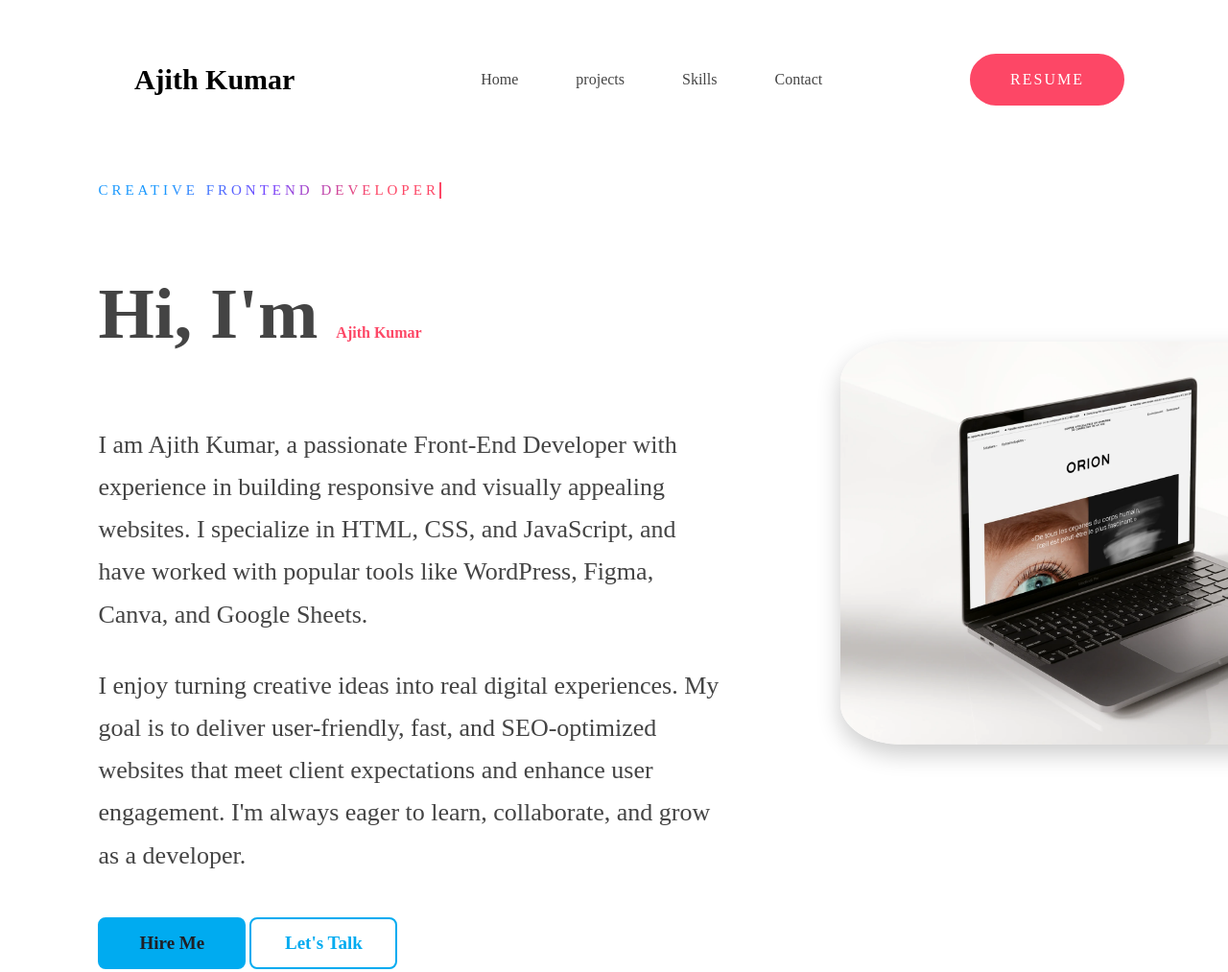
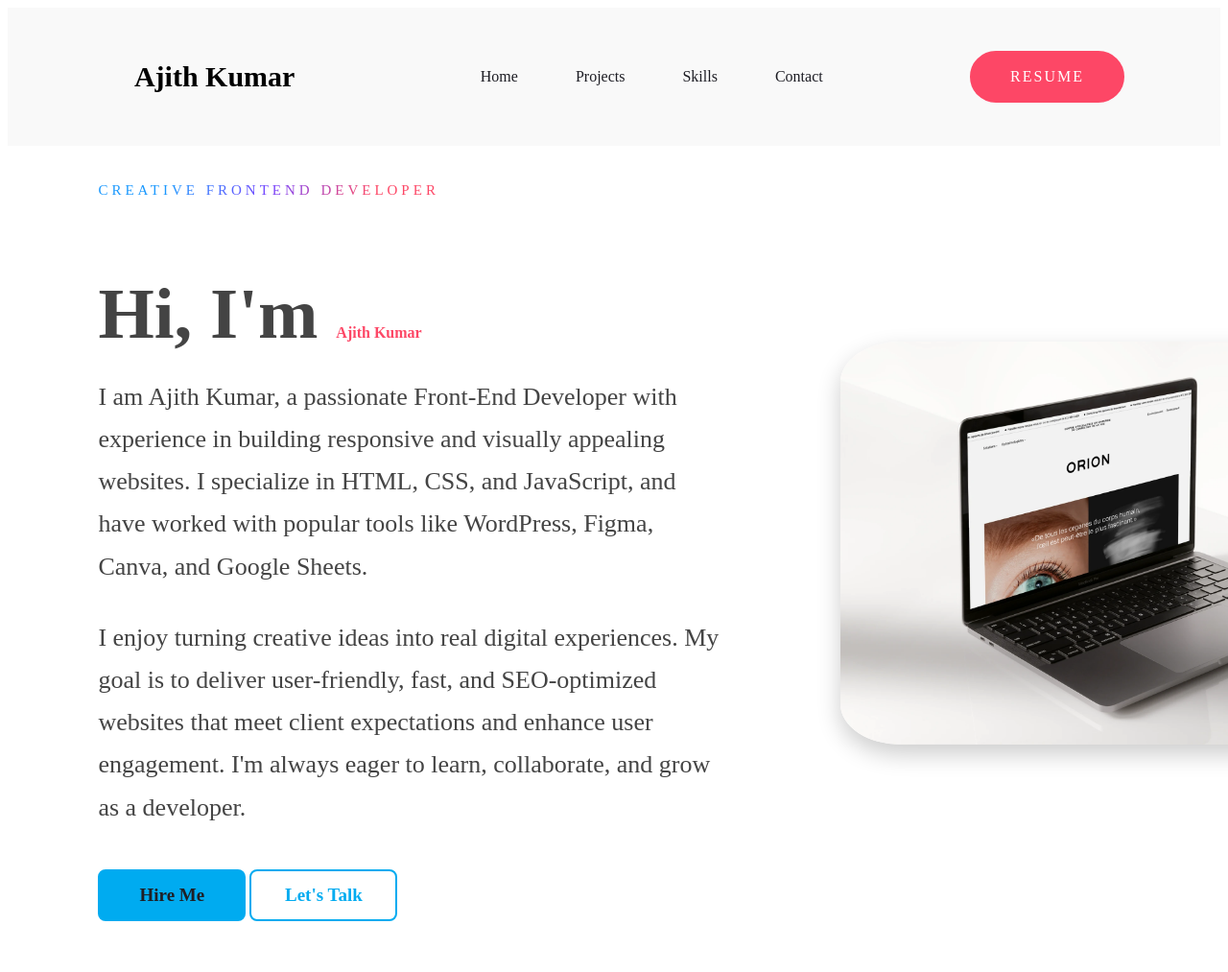
Before and after one commit to Ajai8027/My-Portfolio, a plain HTML site: page index.html in a window 1280 px wide. Shown: the top 1013 px of the page at 96% size. Drawn offline with nearby package versions, Linux system fonts and the light colour scheme.

Commit message:
change nav bar to index.html and projects.html files

```diff
--- a/Projects/style.css
+++ b/Projects/style.css
@@ -5,131 +5,108 @@
 
 }
 
+a {
+     text-decoration: none;
+ }
 
-a {
 
-    text-decoration: none;
+ .menu-icon {
+     display: none;
+     font-size: 28px;
+     cursor: pointer;
+ }
+
+ nav {
+     display: flex;
+     align-items: center;
+     justify-content: space-between;
+     background-color: #f9f9f9;
+     padding: 30px 100px;
+ }
+
+ nav ul {
+     display: flex;
+     list-style: none;
+     gap: 20px;
+ }
+
+ h1 {
+     max-height: 60px;
+ }
+
+
+ nav ul li {
+     list-style: none;
+     display: inline-block;
+     padding: 10px 20px;
+ }
+
+ nav ul li a {
+     color: #000;
+     position: relative;
+     padding: 5px 0;
+ }
+
+ nav ul li a:hover {
+     color: #fd4766;
+ }
+
+ nav ul li a:after {
+     content: "";
+     position: absolute;
+     left: 0;
+     width: 0;
+     height: 3px;
+     background: #fd4766;
+     transition: 0.3s;
+     bottom: 0;
 
  }
 
-
-
-.menu-icon {
-
-    display: none; /* Hidden by default on large screens */
-
-    font-size: 28px;
-
-    cursor: pointer;
+ nav ul li a:hover:after {
+     width: 100%;
 
  }
 
-
-
-nav {
-
-    display: flex;
-
-    align-items: center;
-
-    justify-content: space-between;
-
-    padding: 30px 100px;
-
+ nav h1 {
+     font-size: 30px;
+     font-weight: 600;
+     margin-left: 10%;
  }
 
-
-
  nav ul {
-
      display: flex;
-
+     gap: 20px;
      list-style: none;
-
-    gap: 20px;
-
  }
 
-
-
-h1 {
-
-    max-height: 60px;
-
+ nav ul li {
+     list-style: none;
+     display: inline-block;
+     padding: 10px 20px;
  }
 
-
-
-nav ul li {
-
-    list-style: none;
-
-    display: inline-block;
-
-    padding: 10px 20px;
-
-}
-
-
-
  nav ul li a {
-
-    color: #1f1f25;
-
+     color: #1d1d24;
      position: relative;
-
      padding: 5px 0;
-
-}
-
-
-
-nav ul li a:hover {
-
-    color: #fd4766;
-
  }
 
 
 
  nav ul li a:after {
-
      content: "";
-
      position: absolute;
-
      left: 0;
-
      width: 0;
-
      height: 3px;
-
      background: #fd4766;
-
      transition: 0.3s;
-
      bottom: 0;
-
  }
 
-
-
  nav ul li a:hover:after {
-
-    width: 100%;
-
-}
-
-
-
-nav h1 {
-
-    font-size: 30px;
-
-    font-weight: 600;
-
-    margin-left: 10%;
-
+     width: 100%
  }
 
 
--- a/index.html
+++ b/index.html
@@ -56,7 +56,7 @@
 
                 <li><a href="https://ajai8027.github.io/My-Portfolio/">Home</a></li>
 
-                 <li><a href="https://ajai8027.github.io/My-Portfolio/Projects/projects.html">projects</a></li>
+                 <li><a href="https://ajai8027.github.io/My-Portfolio/Projects/projects.html">Projects</a></li>
 
                  <li><a href="https://ajai8027.github.io/My-Portfolio/Skills/skill.html">Skills</a></li>
 
--- a/style.css
+++ b/style.css
@@ -4,199 +4,108 @@
 
 }
 
+a {
+     text-decoration: none;
+ }
 
 
-a {
+ .menu-icon {
+     display: none;
+     font-size: 28px;
+     cursor: pointer;
+ }
 
-    text-decoration: none;
+ nav {
+     display: flex;
+     align-items: center;
+     justify-content: space-between;
+     background-color: #f9f9f9;
+     padding: 30px 100px;
+ }
+
+ nav ul {
+     display: flex;
+     list-style: none;
+     gap: 20px;
+ }
+
+ h1 {
+     max-height: 60px;
+ }
+
+
+ nav ul li {
+     list-style: none;
+     display: inline-block;
+     padding: 10px 20px;
+ }
+
+ nav ul li a {
+     color: #000;
+     position: relative;
+     padding: 5px 0;
+ }
+
+ nav ul li a:hover {
+     color: #fd4766;
+ }
+
+ nav ul li a:after {
+     content: "";
+     position: absolute;
+     left: 0;
+     width: 0;
+     height: 3px;
+     background: #fd4766;
+     transition: 0.3s;
+     bottom: 0;
 
  }
 
-.home-content {
-  overflow: hidden;
-  border-right: .15em solid #fd4766;
-  white-space: nowrap;
-  animation: typing 3s steps(30, end), blink .75s step-end infinite;
-  max-width: fit-content;
-  display: inline-block;
-}
-
-
-
-.menu-icon {
-
- display: none;
-
- font-size: 28px;
-
- cursor: pointer;
+ nav ul li a:hover:after {
+     width: 100%;
 
  }
 
-
-
-nav {
-
-    display: flex;
-
-    align-items: center;
-
-    justify-content: space-between;
-
-    padding: 30px 100px;
-
+ nav h1 {
+     font-size: 30px;
+     font-weight: 600;
+     margin-left: 10%;
  }
 
-
+ nav ul {
+     display: flex;
+     gap: 20px;
+     list-style: none;
+ }
 
  nav ul li {
-
      list-style: none;
-
      display: inline-block;
-
      padding: 10px 20px;
-
  }
 
-
-
  nav ul li a {
-
-    color: #444;
-
+     color: #1d1d24;
      position: relative;
-
      padding: 5px 0;
-
-}
-
-
-
-nav ul li a:hover {
-
-    color: #fd4766;
-
  }
 
 
 
  nav ul li a:after {
-
      content: "";
-
      position: absolute;
-
      left: 0;
-
      width: 0;
-
      height: 3px;
-
      background: #fd4766;
-
      transition: 0.3s;
-
      bottom: 0;
-
-
-
  }
 
-
-
  nav ul li a:hover:after {
-
-    width: 100%;
-
-
-
-}
-
-
-
-nav h1 {
-
-    font-size: 30px;
-
-    font-weight: 600;
-
-    margin-left: 15%;
-
-
-
-}
-
-
-
-nav ul {
-
-    display: flex;
-
-    gap: 20px;
-
-    list-style: none;
-
-    font-size: 26px;
-
-}
-
-
-
-nav ul li {
-
-    list-style: none;
-
-    display: inline-block;
-
-    padding: 10px 20px;
-
-}
-
-
-
-nav ul li a {
-
-    color: #444;
-
-    position: relative;
-
-    padding: 5px 0;
-
-}
-
-
-
-
-
-
-
-nav ul li a:after {
-
-    content: "";
-
-    position: absolute;
-
-    left: 0;
-
-    width: 0;
-
-    height: 3px;
-
-    background: #fd4766;
-
-    transition: 0.3s;
-
-    bottom: 0;
-
-}
-
-
-
-nav ul li a:hover:after {
-
      width: 100%
-
  }
 
 
```
Lines whose indentation alone changed are shown as unchanged.
